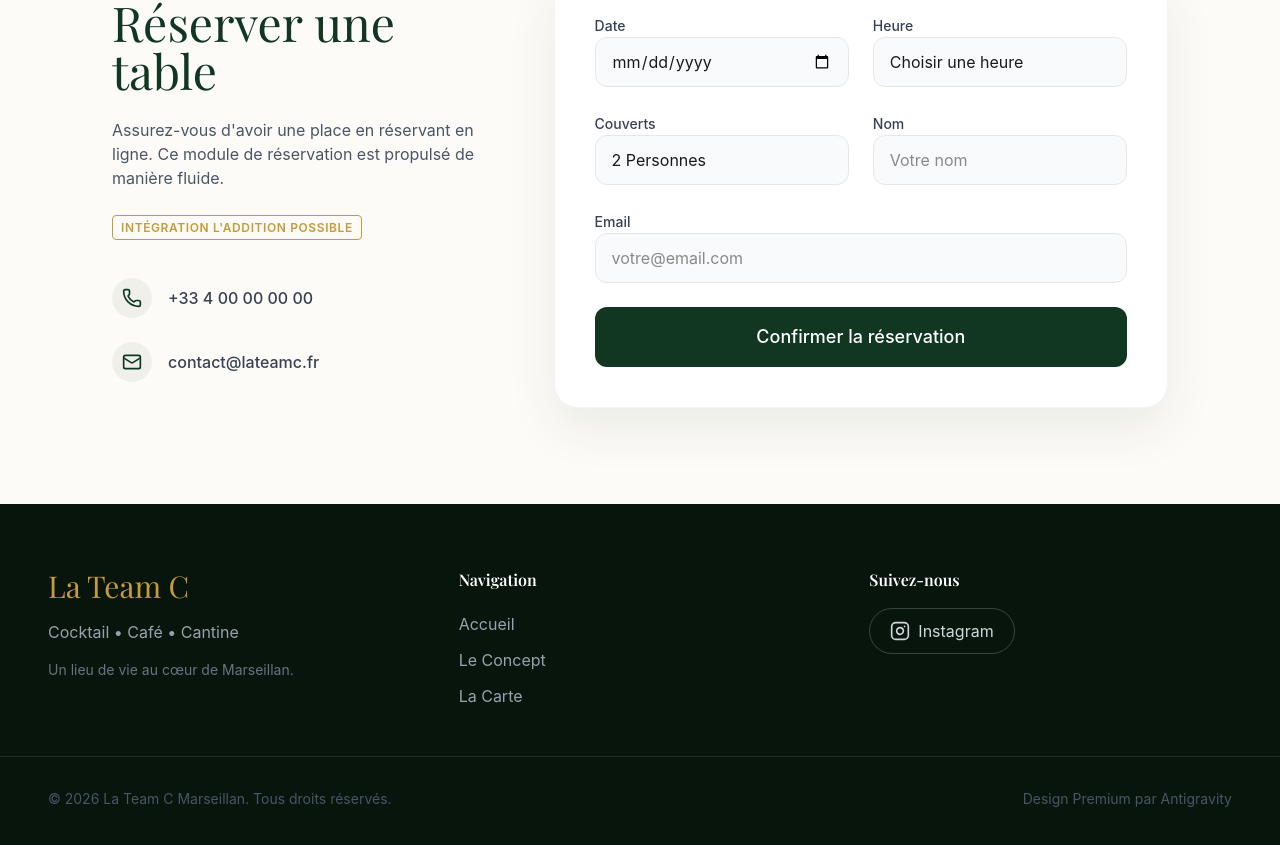
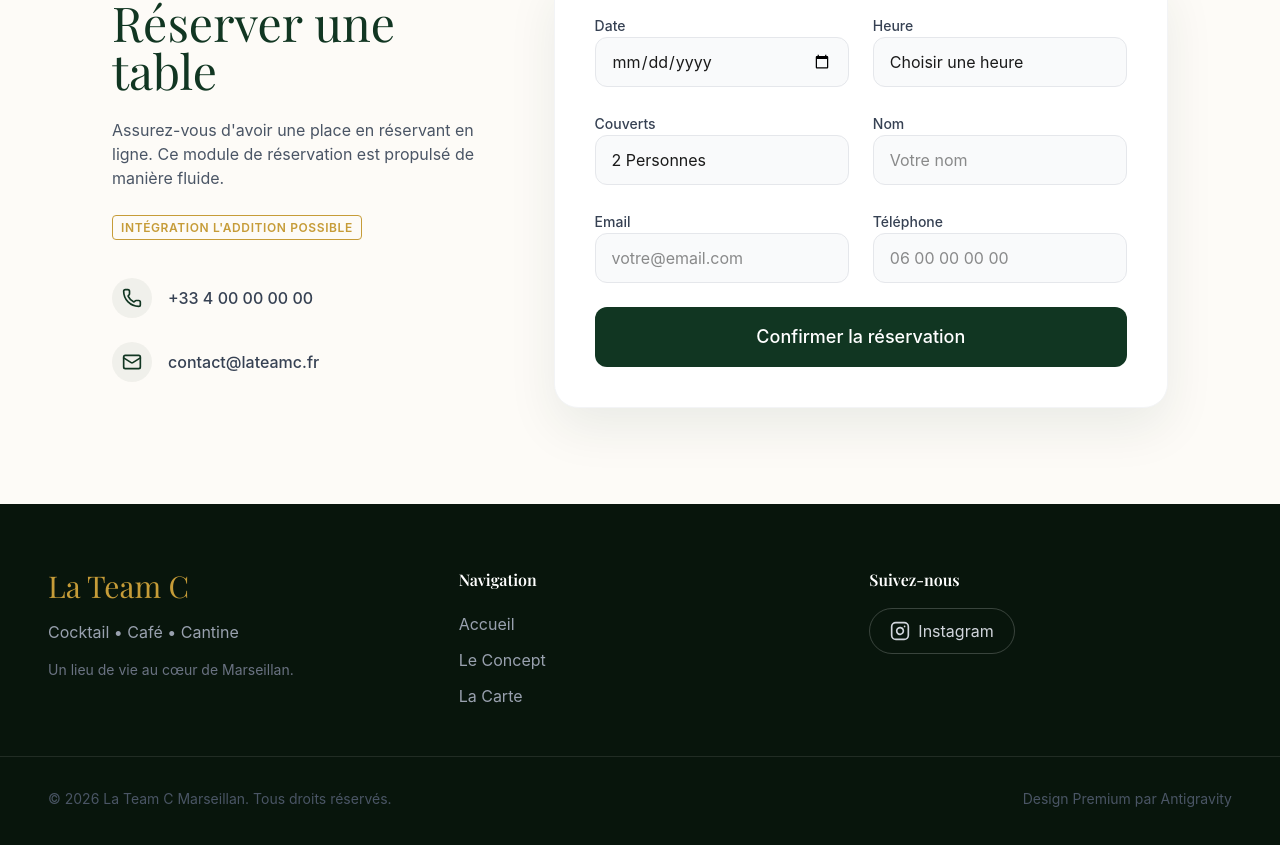
Before and after one commit to acha3444/test-team-c-, a Next.js app: page / in a window 1280 px wide. Shown: the part 3564-4409 px from the top of the page. Built offline with nearby package versions, Linux system fonts and the light colour scheme; a web font is replaced by a local one.

Commit message:
feat: add phone number to reservation form

```diff
--- a/src/app/page.js
+++ b/src/app/page.js
@@ -35,6 +35,7 @@ export default function Home() {
       guests: e.target.guests.value,
       name: e.target.name.value,
       email: e.target.email.value,
+      phone: e.target.phone.value,
     };
 
     const promise = async () => {
@@ -56,6 +57,7 @@ export default function Home() {
           from_name: "La Team C - Site Web",
           Nom: formData.name,
           Email_Client: formData.email,
+          Telephone: formData.phone,
           Date: formData.date,
           Heure: formData.time,
           Couverts: formData.guests,
@@ -498,10 +500,14 @@ export default function Home() {
                     <label className="text-sm font-medium text-gray-700">Nom</label>
                     <input name="name" type="text" placeholder="Votre nom" required className="w-full bg-gray-50 border border-gray-200 rounded-xl px-4 py-3 outline-none focus:border-[#c69c38] focus:ring-1 focus:ring-[#c69c38] transition-all" />
                   </div>
-                </div>
-                <div className="space-y-2">
-                  <label className="text-sm font-medium text-gray-700">Email</label>
-                  <input name="email" type="email" placeholder="votre@email.com" required className="w-full bg-gray-50 border border-gray-200 rounded-xl px-4 py-3 outline-none focus:border-[#c69c38] focus:ring-1 focus:ring-[#c69c38] transition-all" />
+                  <div className="space-y-2">
+                    <label className="text-sm font-medium text-gray-700">Email</label>
+                    <input name="email" type="email" placeholder="votre@email.com" required className="w-full bg-gray-50 border border-gray-200 rounded-xl px-4 py-3 outline-none focus:border-[#c69c38] focus:ring-1 focus:ring-[#c69c38] transition-all" />
+                  </div>
+                  <div className="space-y-2">
+                    <label className="text-sm font-medium text-gray-700">Téléphone</label>
+                    <input name="phone" type="tel" placeholder="06 00 00 00 00" required className="w-full bg-gray-50 border border-gray-200 rounded-xl px-4 py-3 outline-none focus:border-[#c69c38] focus:ring-1 focus:ring-[#c69c38] transition-all" />
+                  </div>
                 </div>
                 <button disabled={isSubmitting} type="submit" className="w-full bg-[#113622] text-white rounded-xl py-4 font-medium text-lg hover:bg-[#1a5133] transition-all relative overflow-hidden group disabled:opacity-80 disabled:cursor-not-allowed">
                   <span className="relative z-10 flex items-center justify-center gap-2">
```
